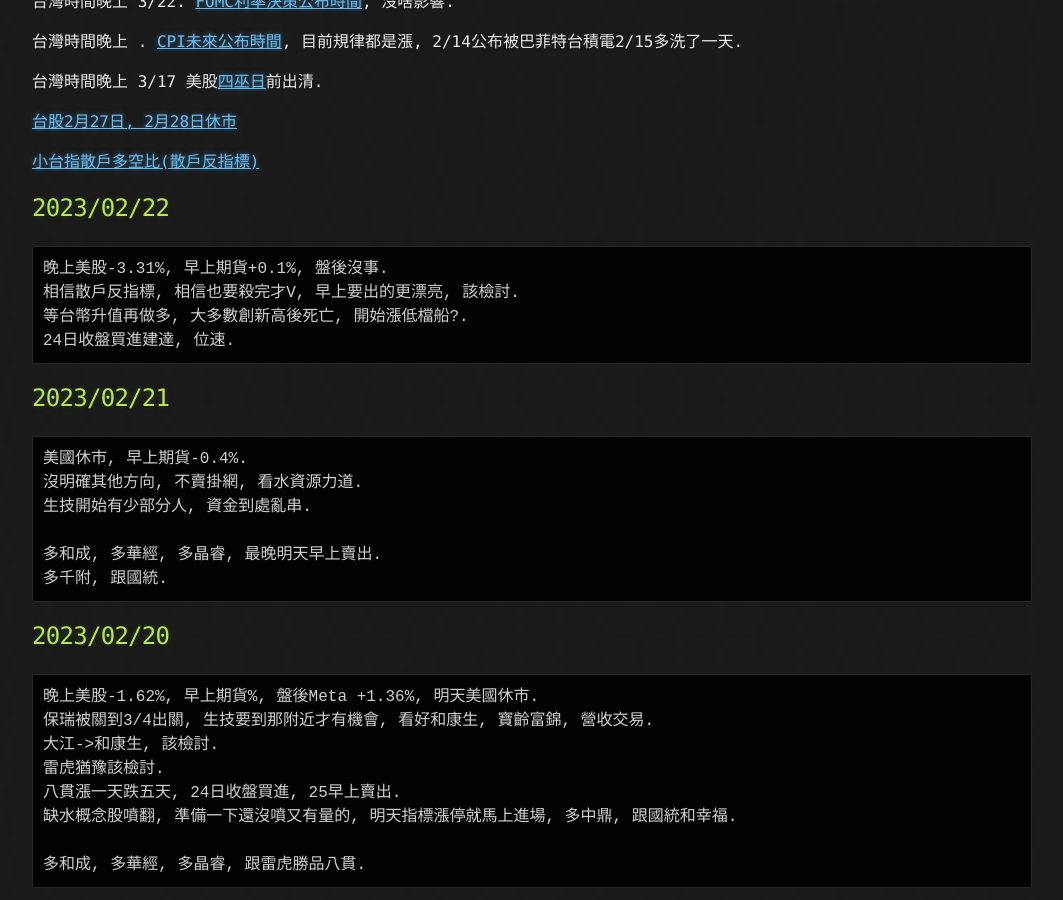
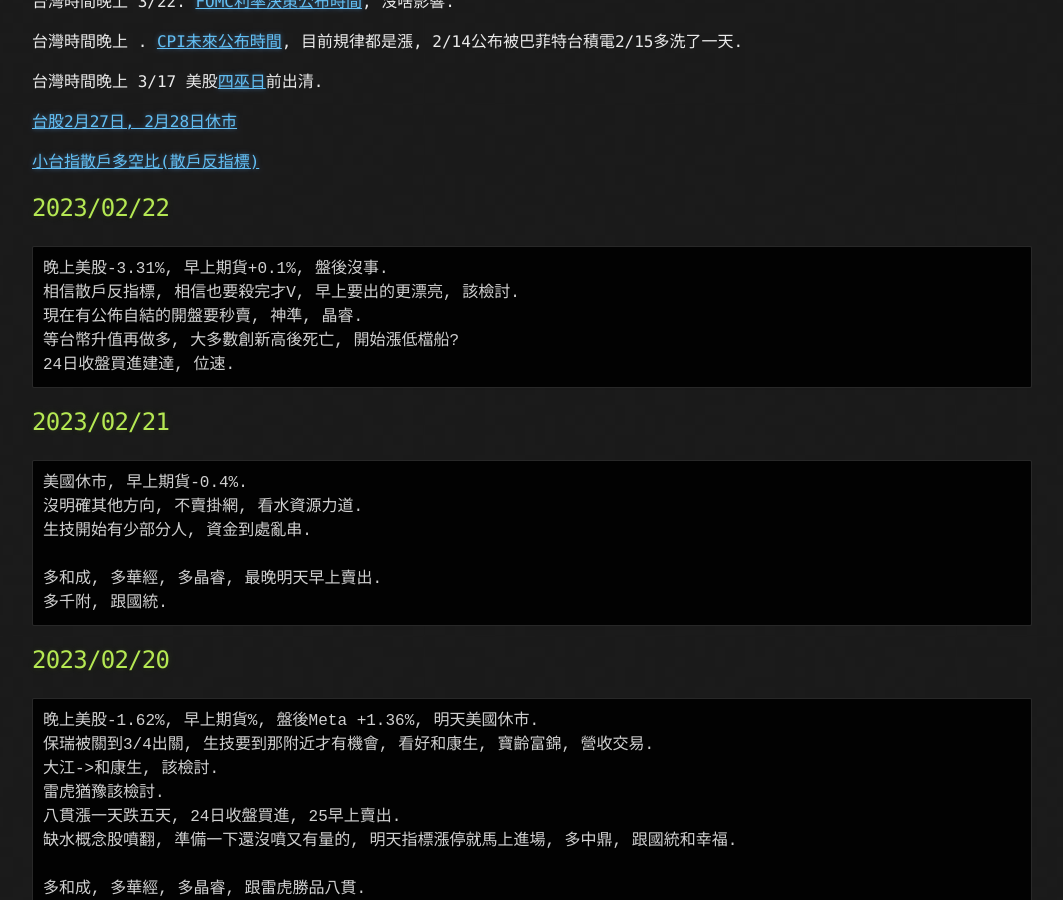
Before and after one commit to lepg5487/Stock_God, a Jekyll site: the page built from index.md, in a window 1280 px wide and 900 px high, scrolled down 428 px. Shown: the whole window, without its empty margins (108-1171 px from the left). Built offline with Jekyll 4.4.1, drawn with Linux system fonts in a browser that asks for light colours; our own code applies the rules of GitHub Pages for plain Markdown files.

Commit message:
Update index.md

````diff
--- a/index.md
+++ b/index.md
@@ -24,7 +24,8 @@ layout: testlayouts
 ```
 晚上美股-3.31%, 早上期貨+0.1%, 盤後沒事.
 相信散戶反指標, 相信也要殺完才V, 早上要出的更漂亮, 該檢討.
-等台幣升值再做多, 大多數創新高後死亡, 開始漲低檔船?.
+現在有公佈自結的開盤要秒賣, 神準, 晶睿.
+等台幣升值再做多, 大多數創新高後死亡, 開始漲低檔船?
 24日收盤買進建達, 位速.
 ```
 
````
